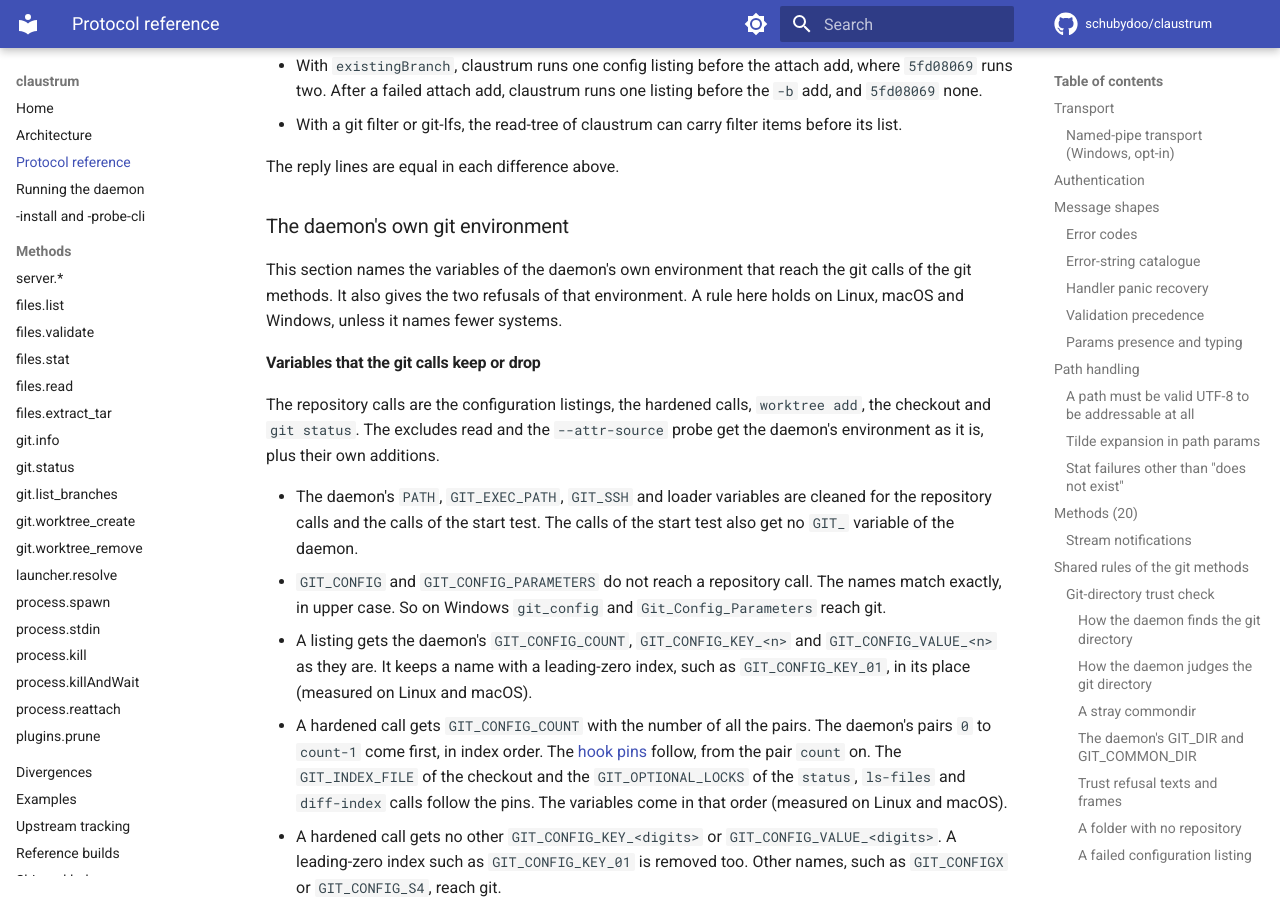
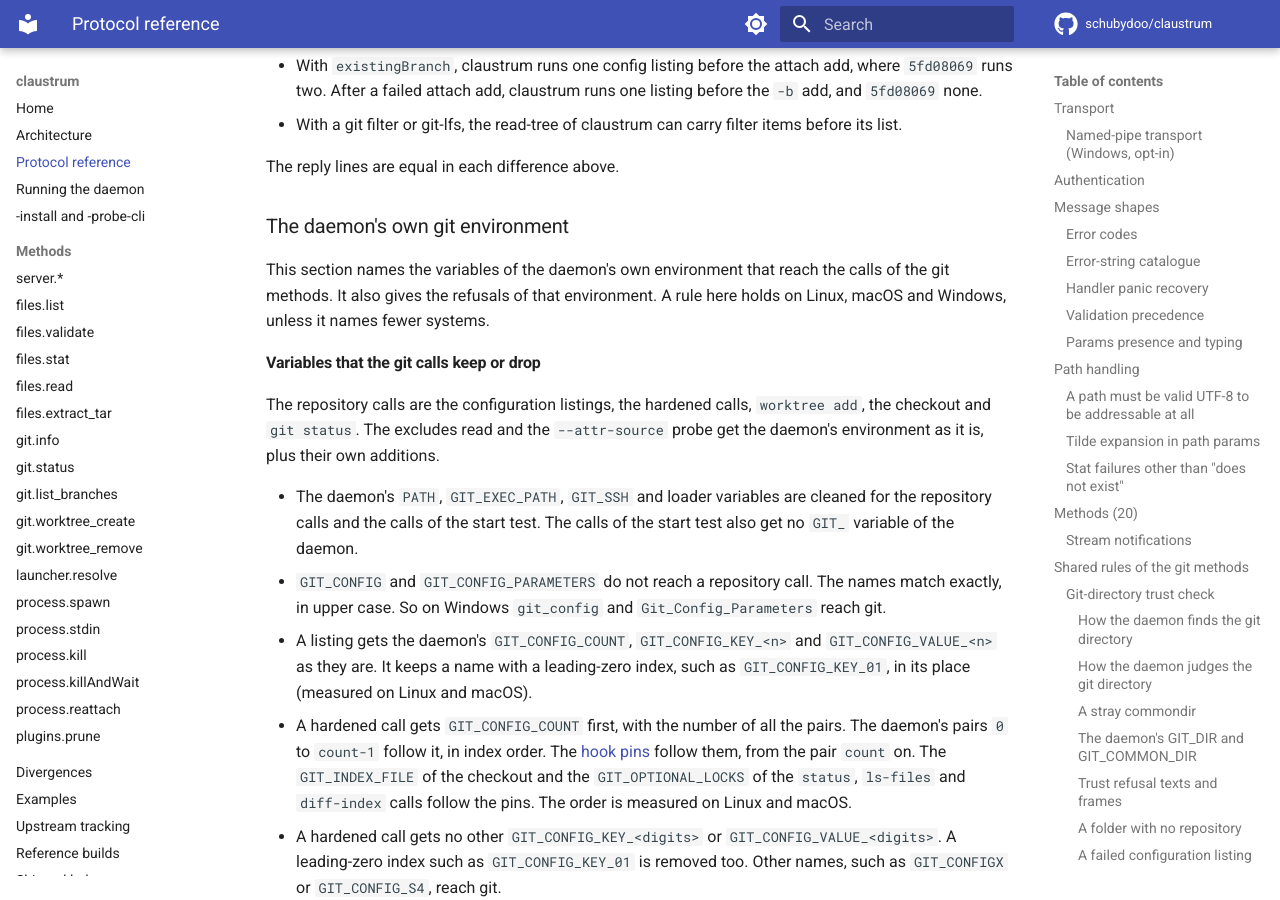
Before and after one commit to schubydoo/claustrum, an MkDocs documentation site: the page built from docs/PROTOCOL.md, in a window 1280 px wide and 900 px high, scrolled down 41377 px. Built offline with MkDocs 1.6.1 and Material for MkDocs 9.7.7, drawn with Linux system fonts in a browser that asks for light colours; comment, search, counter and statistics services are not loaded; some of the changed text lies outside the part shown.

Commit message:
docs: name the place of GIT_CONFIG_COUNT and scope the trust-check order
Co-Authored-By: Claude Opus 5.5 <noreply@anthropic.com>

```diff
--- a/docs/PROTOCOL.md
+++ b/docs/PROTOCOL.md
@@ -1592,7 +1592,7 @@ The reply lines are equal in each difference above.
 ### The daemon's own git environment
 
 This section names the variables of the daemon's own environment that reach the
-git calls of the git methods. It also gives the two refusals of that environment. A rule
+calls of the git methods. It also gives the refusals of that environment. A rule
 here holds on Linux, macOS and Windows, unless it names fewer systems.
 
 #### Variables that the git calls keep or drop
@@ -1611,12 +1611,12 @@ additions.
 - A listing gets the daemon's `GIT_CONFIG_COUNT`, `GIT_CONFIG_KEY_<n>` and
   `GIT_CONFIG_VALUE_<n>` as they are. It keeps a name with a leading-zero index,
   such as `GIT_CONFIG_KEY_01`, in its place (measured on Linux and macOS).
-- A hardened call gets `GIT_CONFIG_COUNT` with the number of all the pairs. The
-  daemon's pairs `0` to `count-1` come first, in index order. The [hook pins](#hook-pins)
-  follow, from the pair `count` on. The `GIT_INDEX_FILE` of the checkout and the
-  `GIT_OPTIONAL_LOCKS` of the `status`, `ls-files` and `diff-index` calls follow
-  the pins. The variables come in that order (measured on Linux and
-  macOS).
+- A hardened call gets `GIT_CONFIG_COUNT` first, with the number of all the pairs.
+  The daemon's pairs `0` to `count-1` follow it, in index order. The
+  [hook pins](#hook-pins) follow them, from the pair `count` on. The
+  `GIT_INDEX_FILE` of the checkout and the `GIT_OPTIONAL_LOCKS` of the `status`,
+  `ls-files` and `diff-index` calls follow the pins. The order is measured on Linux
+  and macOS.
 - A hardened call gets no other `GIT_CONFIG_KEY_<digits>` or
   `GIT_CONFIG_VALUE_<digits>`. A leading-zero index such as `GIT_CONFIG_KEY_01`
   is removed too. Other names, such as `GIT_CONFIGX` or `GIT_CONFIG_S4`, reach
@@ -1689,8 +1689,8 @@ folder gets the refusal. Nothing changes on disk.
 Both refusals start with `config-defined hooks could not be pinned off; git not
 run: `, and each method answers them in one frame. A refusal of the git-directory
 trust check comes first, with the trust text in the frame. A remove of a present
-worktree gets the lock-check text instead. For the count that is
-measured on Linux and macOS, in a remove only for a gone worktree without
+worktree gets the lock-check text instead. For the count, the trust-check order
+is measured on Linux and macOS, in a remove only for a gone worktree without
 `worktreeRoot` or a `baseRepo` that exists with it. On Windows it is measured in
 `git.info`, `git.status` and the remove of a gone worktree. For a listing that
 git cannot parse it is from the code. "The count" below is the check of
```
Also changed, not shown: 1 other file.
